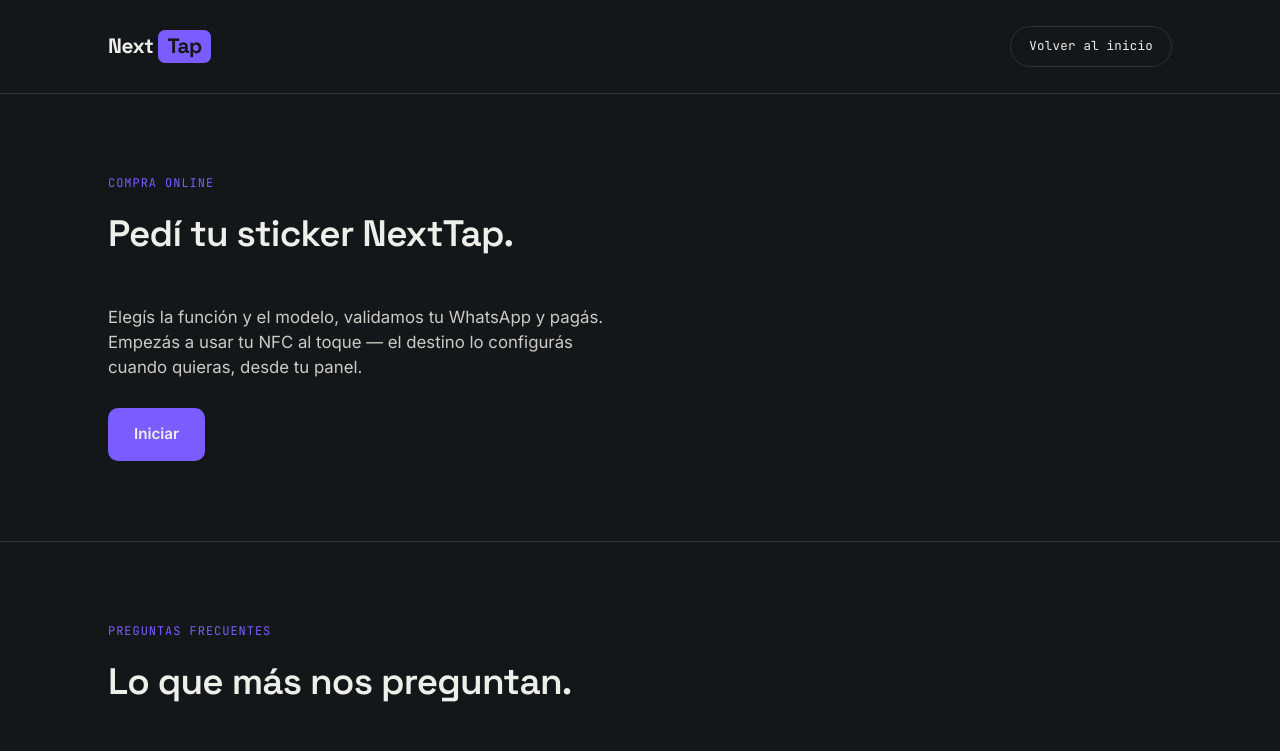
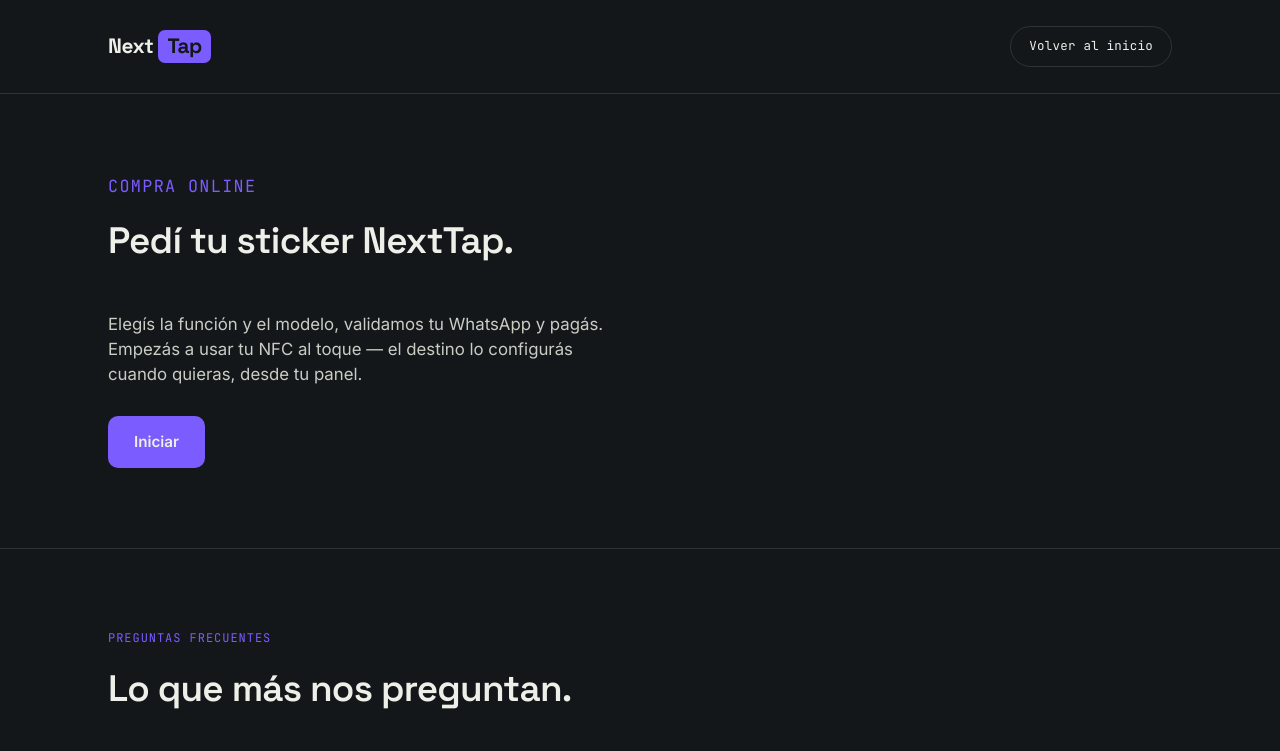
Before and after one commit to mariansorbo/TapNext, a website built with Vite: page landing/pedido.html in a window 1280 px wide. Shown: the top 751 px of the page. Built offline with nearby package versions, Linux system fonts and the light colour scheme; no server answers.

Commit message:
Make the "Recomendado por" vendor kicker larger

```diff
--- a/landing/src/styles.css
+++ b/landing/src/styles.css
@@ -118,6 +118,7 @@
   font-family:var(--mono); font-size:0.75rem; color:var(--violet);
   letter-spacing:0.08em; text-transform:uppercase; margin-bottom:14px;
 }
+#buy-ref-kicker{font-size:1.05rem;}
 h2{
   font-family:var(--display); font-weight:600; font-size:clamp(1.6rem,3vw,2.3rem);
   letter-spacing:-0.02em; margin-bottom:44px; max-width:24ch;
```
